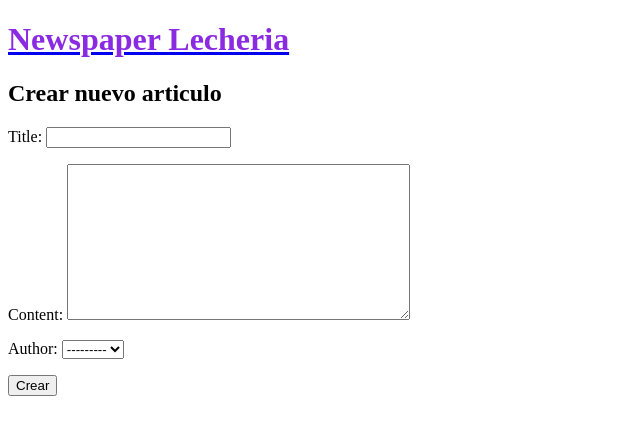
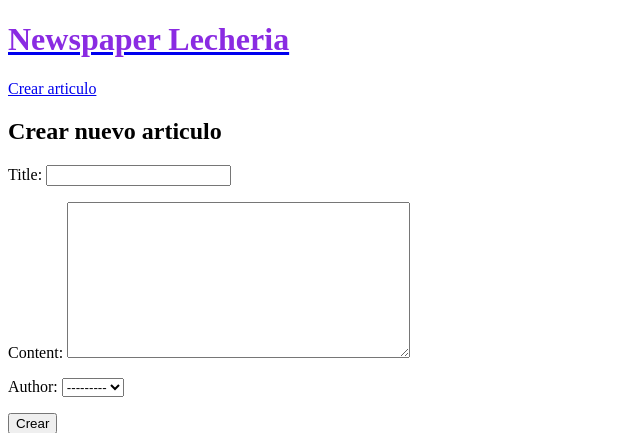
Before and after one commit to Leonard2811/blog-crud-abr-2026, a Django app: page /articulos/nuevo/ in a window 1280 px wide. Shown: the top 433 px of the page, without its empty margins (0-640 px from the left). Run offline with Django 5.2, Linux system fonts and the light colour scheme.

Commit message:
Link create new article done

```diff
--- a/templates/_base.html
+++ b/templates/_base.html
@@ -11,6 +11,7 @@
 
 <header>
     <a href="{% url 'articles_list' %}"><h1>Newspaper Lecheria</h1></a>
+    <a href="{% url 'article_create' %}">Crear articulo</a>
 </header>
 {% block content %}
 
```
